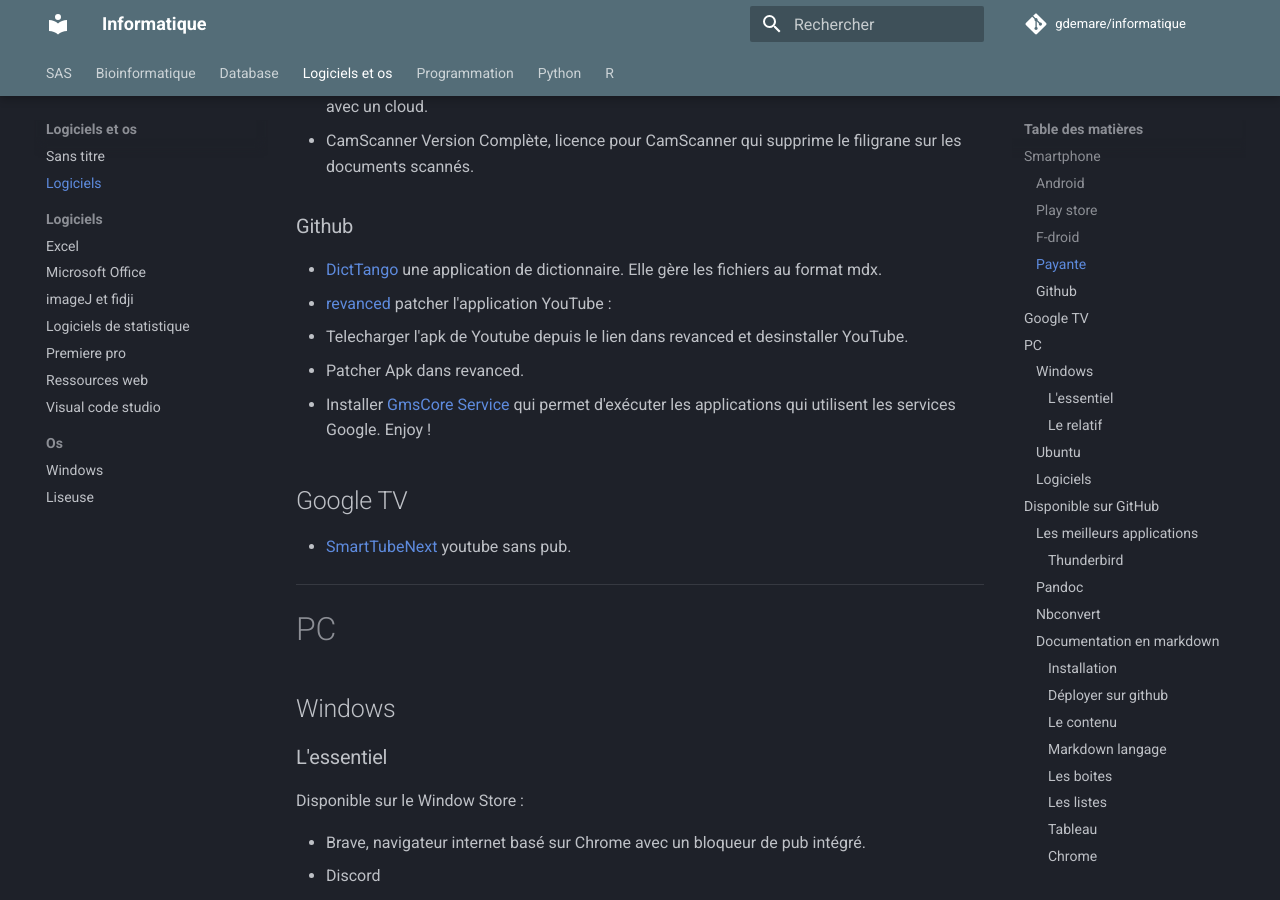
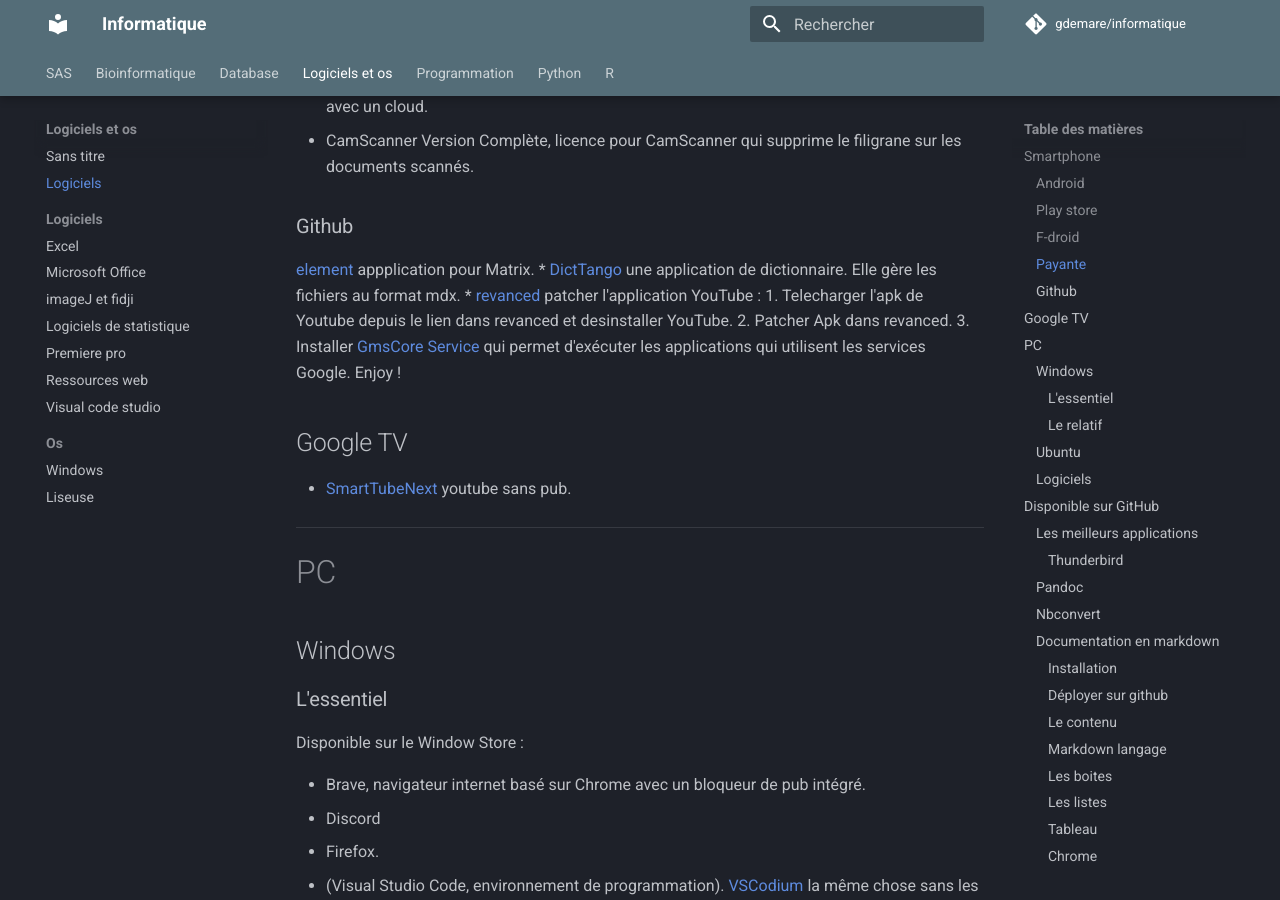
Before and after one commit to gdemare/Informatique, an MkDocs documentation site: the page built from docs/logiciels et os/logiciels.md, in a window 1280 px wide and 900 px high, scrolled down 1216 px. Built offline with MkDocs 1.6.1 and Material for MkDocs 9.7.7, drawn with Linux system fonts in a browser that asks for light colours; comment, search, counter and statistics services are not loaded.

Commit message:
Update logiciels.md

```diff
--- a/docs/logiciels et os/logiciels.md
+++ b/docs/logiciels et os/logiciels.md
@@ -34,6 +34,8 @@
 
 ### Github
 
+
+[element](https://github.com/element-hq) appplication pour Matrix.
 * [DictTango](https://github.com/Jimex/DictTango-Android) une application de dictionnaire. Elle gère les fichiers au format mdx.
 * [revanced](https://revanced.app/) patcher l'application YouTube :
 1. Telecharger l'apk de Youtube depuis le lien dans revanced et desinstaller YouTube.
```
